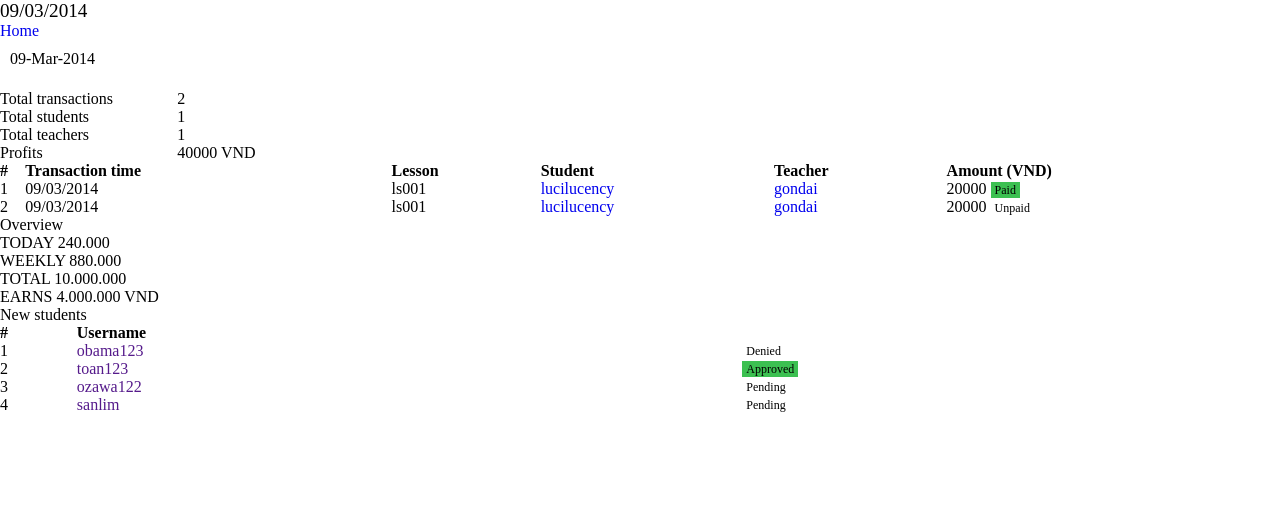
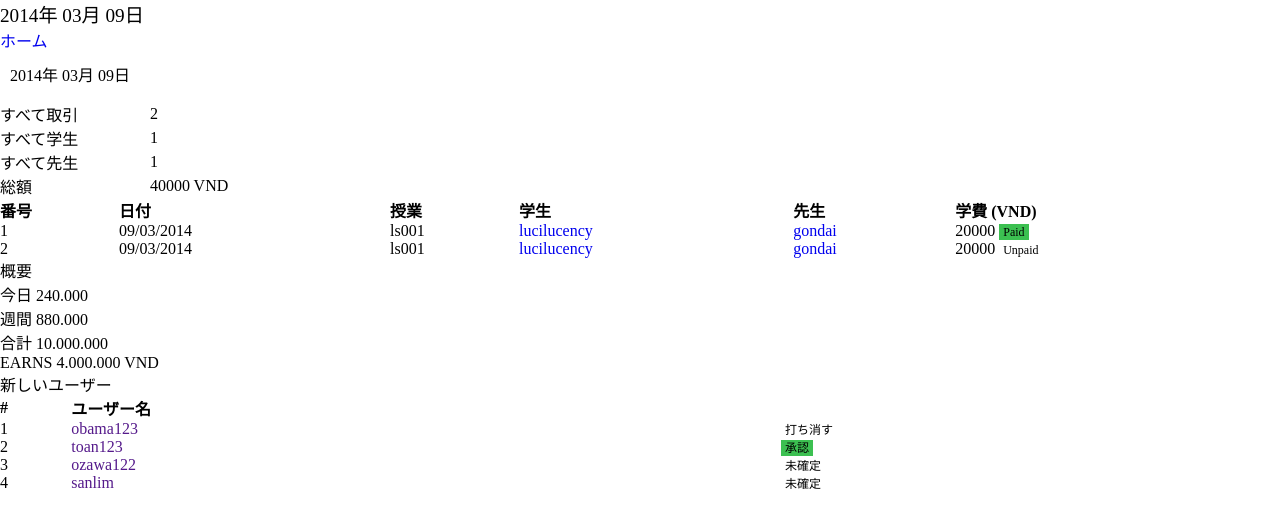
Before and after one commit to khucanhminhluong/elearning, a CakePHP app: the page made by app/View/admin/home.ctp in a window 1280 px wide. Shown: the top 528 px of the page. Run offline with PHP 8.4 and a stand-in for CakePHP, Linux system fonts and the light colour scheme; the template is opened without the code that fills it, so the values that code supplies are empty; some libraries are stand-ins or nearby versions.

Commit message:
Update JP in home page

```diff
--- a/app/View/Elements/admin/layouts/admin_header.ctp
+++ b/app/View/Elements/admin/layouts/admin_header.ctp
@@ -7,7 +7,7 @@
 		<form class="search-form search-form-header" role="form" action="">
 			<div class="input-icon right">
 				<i class="fa fa-search"></i>
-				<input type="text" class="form-control input-medium input-sm" name="query" placeholder="Search...">
+				<input type="text" class="form-control input-medium input-sm" name="query" placeholder="検索 ...">
 			</div>
 		</form>
 		<!-- END LOGO -->
--- a/app/View/admin/home.ctp
+++ b/app/View/admin/home.ctp
@@ -2,12 +2,13 @@
 	<div class="col-md-12">
 		<!-- BEGIN PAGE TITLE & BREADCRUMB-->
 		<h3 class="page-title">
-			<?php echo date('d/m/Y', time());?>
+			<!-- <?php echo date('d/m/Y', time());?> -->
+            <?php echo date('Y年 m月 d日', time());?>
 		</h3>
 		<ul class="page-breadcrumb breadcrumb">
 			<li>
 				<i class="fa fa-home"></i>
-				<a href="/elearning/admin/home">Home</a>
+				<a href="/elearning/admin/home">ホーム</a>
 			</li>
 		</ul>
 		<!-- END PAGE TITLE & BREADCRUMB-->
@@ -52,26 +53,26 @@ $transactions = array(
 		<div class="tab-pane active" id="tab_1_11">
 
 			<div class="nav portlet-title padding-top-8" style="padding:10px 10px 2px 10px;  height: 38px;">
-				<div class="caption"><i class="fa fa-calendar margin-right-5"></i><?php echo date('d-M-Y')?></div>
+				<div class="caption"><i class="fa fa-calendar margin-right-5"></i><?php echo date('Y年 m月 d日', time());?></div>
 			</div>
 			<div class="portlet-body">
 				<div class="table-responsive">
 					<table class="table margin-top-10" style="width: 300px">
 						<tbody>
 							<tr>
-								<td>Total transactions</td>
+								<td>すべて取引</td>
 								<td><?php echo isset($transactions) ? count($transactions['data']) : '0'?></td>
 							</tr>
 							<tr>
-								<td>Total students</td>
+								<td>すべて学生</td>
 								<td><?php echo isset($transactions) ? $transactions['total_student'] : '0' ?></td>
 							</tr>
 							<tr>
-								<td>Total teachers</td>
+								<td>すべて先生</td>
 								<td><?php echo isset($transactions) ? $transactions['total_teacher'] : '0' ?></td>
 							</tr>
 							<tr>
-								<td>Profits</td>
+								<td>総額</td>
 								<td><?php echo isset($transactions) ? $transactions['total_profit'] : '0' ?> VND</td>
 							</tr>
 						</tbody>
@@ -80,12 +81,12 @@ $transactions = array(
 					<table class="table table-striped table-bordered table-advance table-hover">
 						<thead>
 							<tr>
-								<th>#</th>
-								<th>Transaction time</th>
-								<th>Lesson</th>
-								<th>Student</th>
-								<th>Teacher</th>
-								<th><i class="fa fa-bookmark margin-right-5"></i>Amount (VND)</th>
+								<th>番号</th>
+								<th>日付</th>
+								<th>授業</th>
+								<th>学生</th>
+								<th>先生</th>
+								<th><i class="fa fa-bookmark margin-right-5"></i>学費 (VND)</th>
 							</tr>
 						</thead>
 						<tbody>
@@ -115,7 +116,7 @@ $transactions = array(
 	<div class="portlet payment-summary">
 		<div class="portlet-title">
 			<div class="caption">
-				 <i class="fa fa-bookmark"></i> Overview
+				 <i class="fa fa-bookmark"></i> 概要
 			</div>
 			<div class="tools">
 				<a class="reload" href="javascript:;"></a>
@@ -125,7 +126,7 @@ $transactions = array(
 			<ul class="list-unstyled">
 				<li>
 					<span class="sale-info">
-						 TODAY  <i class="fa fa-img-up"></i>
+						 今日  <i class="fa fa-img-up"></i>
 					</span>
 					<span class="sale-num">
 						 240.000
@@ -133,7 +134,7 @@ $transactions = array(
 				</li>
 				<li>
 					<span class="sale-info">
-						 WEEKLY <i class="fa fa-img-down"></i>
+						 週間 <i class="fa fa-img-down"></i>
 					</span>
 					<span class="sale-num">
 						 880.000
@@ -141,7 +142,7 @@ $transactions = array(
 				</li>
 				<li>
 					<span class="sale-info">
-						 TOTAL
+						 合計
 					</span>
 					<span class="sale-num">
 						 10.000.000
@@ -161,7 +162,7 @@ $transactions = array(
 
 	<div class="portlet">
 		<div class="portlet-title">
-			<div class="caption"><i class="fa fa-user"></i>New students</div>
+			<div class="caption"><i class="fa fa-user"></i>新しいユーザー</div>
 			<div class="tools">
 				<a href="javascript:;" class="reload"></a>
 			</div>
@@ -172,7 +173,7 @@ $transactions = array(
 					<thead>
 						<tr>
 							<th class="col-md-1">#</th>
-							<th>Username</th>
+							<th>ユーザー名</th>
 							<th class="col-md-3"></th>
 						</tr>
 					</thead>
@@ -180,22 +181,22 @@ $transactions = array(
 						<tr>
 							<td>1</td>
 							<td><a href="">obama123</a></td>
-							<td><span class="margin-left-3 label label-sm label-danger">Denied</span></td>
+							<td><span class="margin-left-3 label label-sm label-danger">打ち消す</span></td>
 						</tr>
 						<tr>
 							<td>2</td>
 							<td><a href="">toan123</a></td>
-							<td><span class="margin-left-3 label label-sm label-success">Approved</span></td>
+							<td><span class="margin-left-3 label label-sm label-success">承認</span></td>
 						</tr>
 						<tr>
 							<td>3</td>
 							<td><a href="">ozawa122</a></td>
-							<td><span class="margin-left-3 label label-sm label-info">Pending</span></td>
+							<td><span class="margin-left-3 label label-sm label-info">未確定</span></td>
 						</tr>
 						<tr>
 							<td>4</td>
 							<td><a href="">sanlim</a></td>
-							<td><span class="margin-left-3 label label-sm label-info">Pending</span></td>
+							<td><span class="margin-left-3 label label-sm label-info">未確定</span></td>
 						</tr>
 					</tbody>
 				</table>
```
